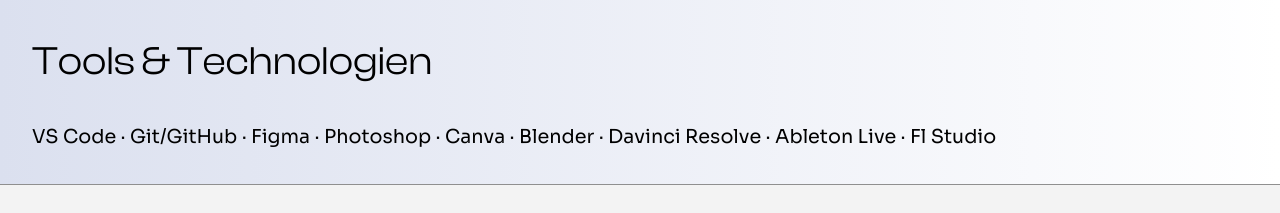
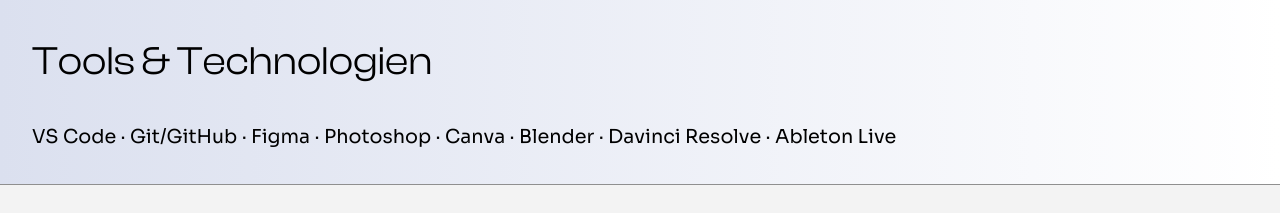
Before and after one commit to Jehee-H/portfolio, a React (Vite) app: page / in a window 1280 px wide. Shown: the part 2540-2753 px from the top of the page. Built offline with nearby package versions, Linux system fonts and the light colour scheme; a web font is replaced by a local one.

Commit message:
updated text

```diff
--- a/src/components/HomepageContent.tsx
+++ b/src/components/HomepageContent.tsx
@@ -135,7 +135,7 @@
           <div className="tools-container">
             <h2 className="tools-title ">Tools & Technologien</h2>
             <div className="tools-logos">
-              VS Code · Git/GitHub · Figma · Photoshop · Canva · Blender · Davinci Resolve · Ableton Live  · Fl Studio
+              VS Code · Git/GitHub · Figma · Photoshop · Canva · Blender · Davinci Resolve · Ableton Live
             </div>
           </div>
         </div>
```
